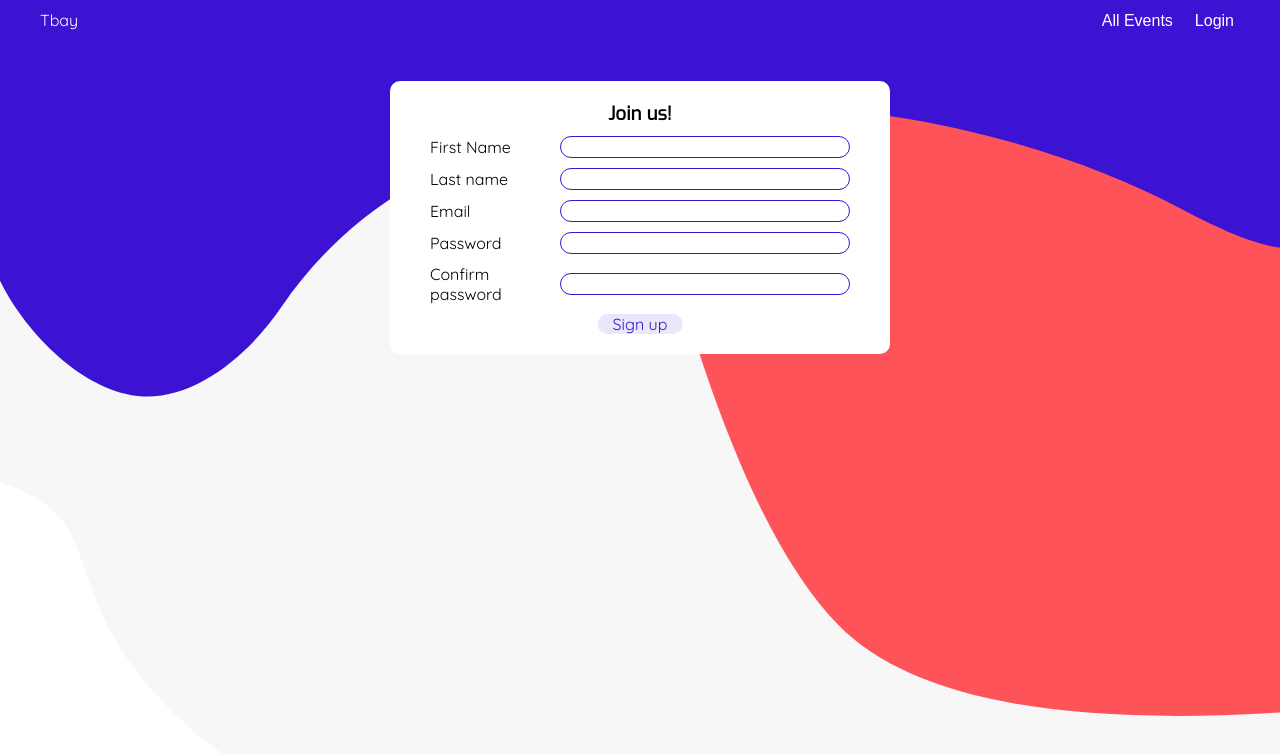
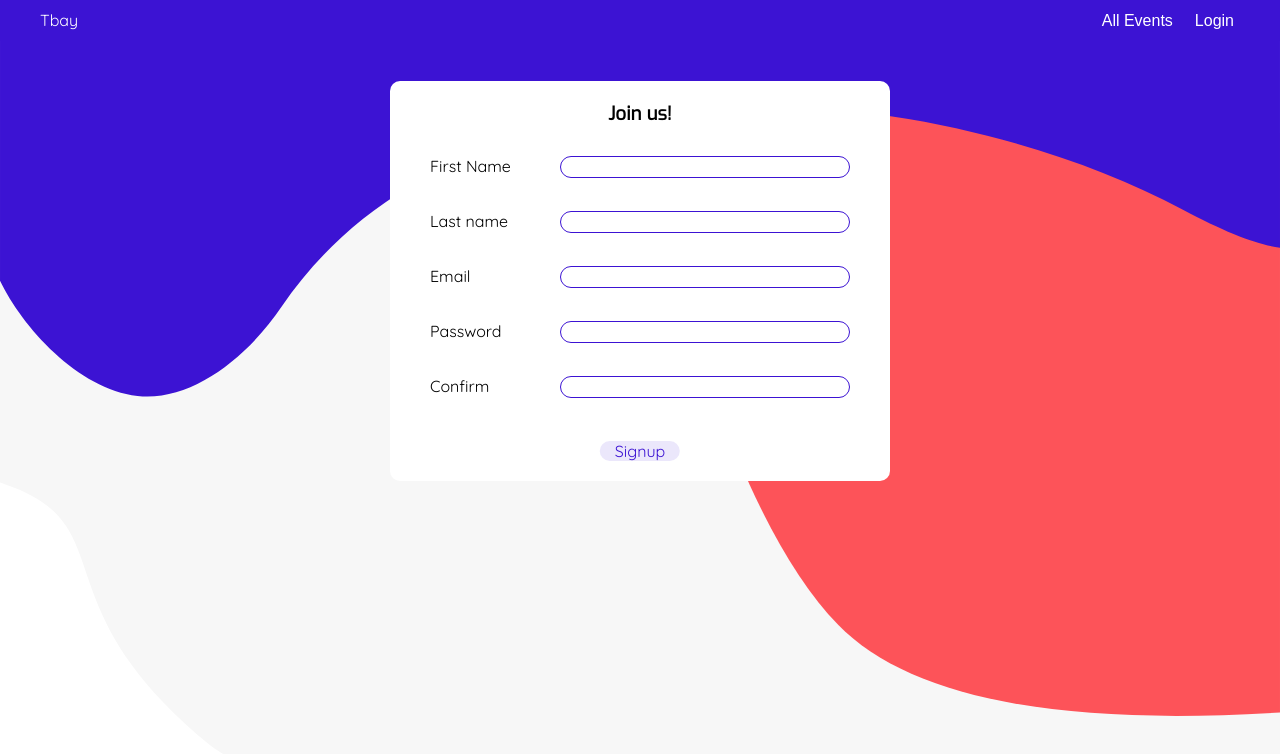
Before and after one commit to Hlupi/T-bay, a React (Create React App) app in the folder client/: page /signup in a window 1280 px wide. Shown: the top 754 px of the page. Built offline with nearby package versions, Linux system fonts and the light colour scheme.

Commit message:
add Formik & Yup, add validation for signup

```diff
--- a/client/src/components/login/LoginForm.js
+++ b/client/src/components/login/LoginForm.js
@@ -1,37 +1,55 @@
 import React, { PureComponent } from 'react'
+import * as Yup from 'yup'
 
-import { SForm, Title, Element, Label, Input, Submit } from '../../fragments/Forms'
+import Form from '../../fragments/Forms'
+
+
+const LoginSchema = Yup.object({
+  email: Yup.string()
+    .email('This looks like an invalid email')
+    .required('Please fill in your email adress'),
+  password: Yup.string()
+    .required('Password is required')
+})
+
+const initialValues = {
+  email: '',
+  password: ''
+}
 
 
 export default class LoginForm extends PureComponent {
 	state = {}
 
-	handleSubmit = (e) => {
-		e.preventDefault()
-		this.props.onSubmit(this.state)
-	}
-
-	handleChange = (event) => {
-		const { name, value } = event.target
-		this.setState({
-			[name]: value
-		})
+	handleSubmit = (data) => {
+		this.props.onSubmit(data)
 	}
 
 	render() {
+		const fields = [
+			{
+				label: 'Email',
+				name: 'email',
+				type: 'email',
+				autoComplete: "username"
+			},
+			{
+				label: 'Password',
+				name: 'password',
+				type: 'password',
+				autoComplete: "current-password"
+			},
+		]
 		return (
-			<SForm onSubmit={this.handleSubmit} as="form">
-				<Title>Welcome back</Title>
-				<Element>
-					<Label htmlFor="email">Email</Label>
-					<Input type="email" name="email" value={this.state.email || ''} onChange={this.handleChange} />
-				</Element>
-				<Element>
-					<Label htmlFor="password">Password</Label>
-					<Input type="password" name="password" value={this.state.password || ''} onChange={this.handleChange} autocomplete="current-password" />
-				</Element>
-				<Submit type="submit" center>Login</Submit>
-			</SForm>
+			<Form
+				initialValues={initialValues}
+				validationSchema={LoginSchema}
+				handleSubmit={this.handleSubmit}
+        title="Welcome back"
+        fields={fields}
+				button="Login"
+				formError={this.props.formError}
+			/>
 		)
 	}
 }
--- a/client/src/components/login/LoginPage.js
+++ b/client/src/components/login/LoginPage.js
@@ -1,7 +1,6 @@
 import React, { PureComponent } from 'react'
 import { Redirect } from 'react-router-dom'
 import { connect } from 'react-redux'
-import styled from 'styled-components'
 
 import { login } from '../../actions/users'
 import LoginForm from './LoginForm'
@@ -16,6 +15,8 @@ class LoginPage extends PureComponent {
 	}
 
 	render() {
+		const { error } = this.props
+
 		if (this.props.currentUser) return (
 			<Redirect to="/" />
 		)
@@ -23,9 +24,7 @@ class LoginPage extends PureComponent {
 		return (
 			<Container>
 				<Wrapper>
-					<LoginForm onSubmit={this.handleSubmit} />
-					{this.props.error &&
-					<span style={{color: 'red'}}>{this.props.error}</span>}
+					<LoginForm onSubmit={this.handleSubmit} formError={error} />
 					</Wrapper>
 			</Container>
 		)
--- a/client/src/components/signup/SignupForm.js
+++ b/client/src/components/signup/SignupForm.js
@@ -1,55 +1,83 @@
 import React, { PureComponent } from 'react'
+import * as Yup from 'yup'
 
-import { SForm, Title, Element, Label, Input, Submit } from '../../fragments/Forms'
+
+import Form from '../../fragments/Forms'
+
+
+const SignupSchema = Yup.object({
+	firstName: Yup.string()
+	.required("We'd like to know your name"),
+	lastName: Yup.string()
+	.required('For formal occasions'),
+  email: Yup.string()
+    .email('This looks like an invalid email')
+    .required('Please fill in your email adress'),
+  password: Yup.string()
+		.required('Password is required'),
+	confirmPassword: Yup.string()
+	.oneOf([Yup.ref('password'), null], "Passwords do not match")
+	.required('Please repeat your password')
+})
+
+const initialValues = {
+	firstName: '',
+	lastName: '',
+  email: '',
+	password: '',
+	confirmPassword: ''
+}
 
 
 export default class SignupForm extends PureComponent {
 	state = {}
 
-	handleSubmit = (e) => {
-		e.preventDefault()
-		this.props.onSubmit(this.state)
-	}
-
-	handleChange = (event) => {
-		const { name, value } = event.target
-		this.setState({
-			[name]: value
-		})
+	handleSubmit = (data) => {
+		this.props.onSubmit(data)
 	}
 
 	render() {
+		const fields = [
+			{
+				label: 'First Name',
+				name: 'firstName',
+				type: 'text',
+			},
+			{
+				label: 'Last name',
+				name: 'lastName',
+				type: 'text',
+			},
+			{
+				label: 'Email',
+				name: 'email',
+				type: 'email',
+				autoComplete: "username"
+			},
+			{
+				label: 'Password',
+				name: 'password',
+				type: 'password',
+				autoComplete: "new-password"
+			},
+			{
+				label: 'Confirm',
+				name: 'confirmPassword',
+				type: 'password',
+				autoComplete: "new-password"
+			},
+		]
+
 		return (
-			<SForm onSubmit={this.handleSubmit} as="form">
-				<Title>Join us!</Title>
-				<Element>
-					<Label htmlFor="firstName">First Name</Label>
-					<Input type="text" name="firstName" id="firstName" value={this.state.firstName || ''} onChange={this.handleChange} />
-				</Element>
-				<Element>
-					<Label htmlFor="lastName">Last name</Label>
-					<Input type="text" name="lastName" id="lastName" value={this.state.lastName || ''} onChange={this.handleChange} />
-				</Element>
-				<Element>
-					<Label htmlFor="email">Email</Label>
-					<Input type="email" name="email" id="email" value={this.state.email || ''} onChange={this.handleChange} />
-				</Element>
-				<Element>
-					<Label htmlFor="password">Password</Label>
-					<Input type="password" name="password" id="password" value={this.state.password || ''} onChange={this.handleChange}  autocomplete="new-password" />
-				</Element>
-				<Element>
-					<Label htmlFor="confirmPassword">Confirm password</Label>
-					<Input type="password" name="confirmPassword" id="confirmPassword" value={this.state.confirmPassword || ''} onChange={this.handleChange}  autocomplete="new-password" />
-				</Element>
-				{
-					this.state.password &&
-					this.state.confirmPassword &&
-					this.state.password !== this.state.confirmPassword &&
-					<p style={{ color: 'red' }}>The passwords do not match!</p>
-				}
-				<Submit type="submit" center>Sign up</Submit>
-			</SForm>
+			<Form
+				initialValues={initialValues}
+				validationSchema={SignupSchema}
+				handleSubmit={this.handleSubmit}
+        title="Join us!"
+        fields={fields}
+				button="Signup"
+				formError={this.props.formError}
+			/>
 		)
 	}
 }
--- a/client/src/components/signup/SignupPage.js
+++ b/client/src/components/signup/SignupPage.js
@@ -14,15 +14,15 @@ class SignupPage extends PureComponent {
 	}
 
 	render() {
-		if (this.props.signup.success) return (
+		const { error, success } = this.props
+		if (success) return (
 			<Redirect to="/login" />
 		)
 
 		return (
 			<Container>
 				<Wrapper>
-					<SignupForm onSubmit={this.handleSubmit} />
-					<p style={{ color: 'red' }}>{this.props.signup.error}</p>
+					<SignupForm onSubmit={this.handleSubmit} formError={error} />
 				</Wrapper>
 			</Container>
 		)
@@ -31,7 +31,8 @@ class SignupPage extends PureComponent {
 
 const mapStateToProps = function (state) {
 	return {
-		signup: state.signup
+		error: state.signup.error,
+		success: state.signup.success
 	}
 }
 
--- a/client/src/fragments/Forms.js
+++ b/client/src/fragments/Forms.js
@@ -1,5 +1,6 @@
 import React from 'react'
-import styled, { css } from 'styled-components'
+import styled, { css, keyframes } from 'styled-components'
+import { Formik } from 'formik'
 
 import Wrapper from './Wrapper'
 import Button from './Button'
@@ -40,14 +41,18 @@ export const SForm = styled(Wrapper)`
 `
 
 export const Title = styled.h3`
-  margin-bottom: 10px;
+  margin-bottom: 30px;
   text-align: center;
 `
 
 export const Element = styled.div`
+  display: flex;
+  align-items: flex-start;
+  flex-wrap: wrap;
+  min-height: 45px;
+  &:not(:last-of-type) {
     margin-bottom: 10px;
-  display: flex;
-  align-items: center;
+  }
   `
 
 export const Label = styled.label`
@@ -66,6 +71,7 @@ export const Input = styled.input`
 `
 
 export const Submit = styled.button`
+  margin-top: 20px;
   padding: 0 15px;
   border-radius: 10px;
   background: rgba(60, 19, 211, 0.1);
@@ -79,28 +85,91 @@ export const Submit = styled.button`
   `};
 `
 
+const fadeIn = keyframes`
+  from {
+    opacity:0;
+  }
+  to {
+    opacity:1;
+  }
+`
+
+const fadeOut = keyframes`
+  from {
+    opacity:1;
+  }
+  to {
+    opacity: 0;
+  }
+`
+
+const Error = styled.p`
+  animation: ${({ visible }) => visible ? css`${fadeIn} 1s ease-out` : css`${fadeOut} 1s ease-out`};
+  width: 68%;
+  margin-left: auto;
+  color: #FD5359;
+`
+
 const Form = (props) => {
-  const { onClick, onSubmit, title, fields, onChange, button, open } = props
-  const renderFields = fields && fields.map((field, i) => {
+  const { onClick, handleSubmit, title, fields, onChange, button, open, overlaying, initialValues, validationSchema, formError } = props
+
+  const FormEssentials = (
+    <Formik initialValues={initialValues} validationSchema={validationSchema} onSubmit={(values, { setSubmitting }) => {
+      handleSubmit(values)
+     }}>
+      {props => {
+        const {
+       values,
+       touched,
+       errors,
+       dirty,
+       isSubmitting,
+       handleChange,
+       handleBlur,
+       handleSubmit,
+       handleReset,
+       isValidating
+    } = props
+    const renderFields = fields.length && fields.map((field, i) => {
+      const fieldError = isSubmitting && formError && !!~formError.toLowerCase().indexOf(field.name)
+      const hasErrors = errors[field.name]
+      const wasTouched = touched[field.name]
       return (
         <Element key={i}>
           <Label htmlFor={field.name}>{field.label}</Label>
-        <Input name={field.name} id={field.name} value={field.value} type={field.type} onChange={onChange} />
+          <Input name={field.name} id={field.name} value={values[field.name]}  onChange={handleChange} type={field.type} autoComplete={field.autoComplete && field.autoComplete} onBlur={handleBlur} />
+          {hasErrors ? wasTouched &&
+          <Error visible={hasErrors && wasTouched}>{hasErrors}</Error>
+          : fieldError &&
+          <Error visible={isSubmitting && fieldError}>{formError}</Error>
+          }
         </Element>
       )
     })
+
       return (
+      <SForm as='form' onSubmit={handleSubmit}>
+        <Title>{title}</Title>
+        {renderFields}
+        <Submit type="submit" center>{button}</Submit>
+      </SForm>
+      )}
+}
+    </Formik>
+  )
+
+  if(overlaying) return (
     <Container>
       <Backdrop onClick={onClick} />
       <SWrapper>
       <Button onClick={onClick} open={open} />
-      <SForm as='form' onSubmit={onSubmit}>
-        <Title>{title}</Title>
-        {renderFields}
-        <Submit type="submit" center>{button}</Submit>
-      </SForm>
+      {FormEssentials}
       </SWrapper>
     </Container>
+  )
+
+  return (
+    FormEssentials
   )
 }
 
--- a/client/src/fragments/Layout.js
+++ b/client/src/fragments/Layout.js
@@ -2,6 +2,7 @@ import styled from 'styled-components'
 
 export const Container = styled.div`
 	padding-top: 40px;
+	padding-bottom: 40px;
 	min-height: calc(100vh - 41px);
 	position: relative;
 	&::before {
```
Also changed, not shown: 1 other file (tests, documents, lock files or other folders). Lines whose indentation alone changed are shown as unchanged.
